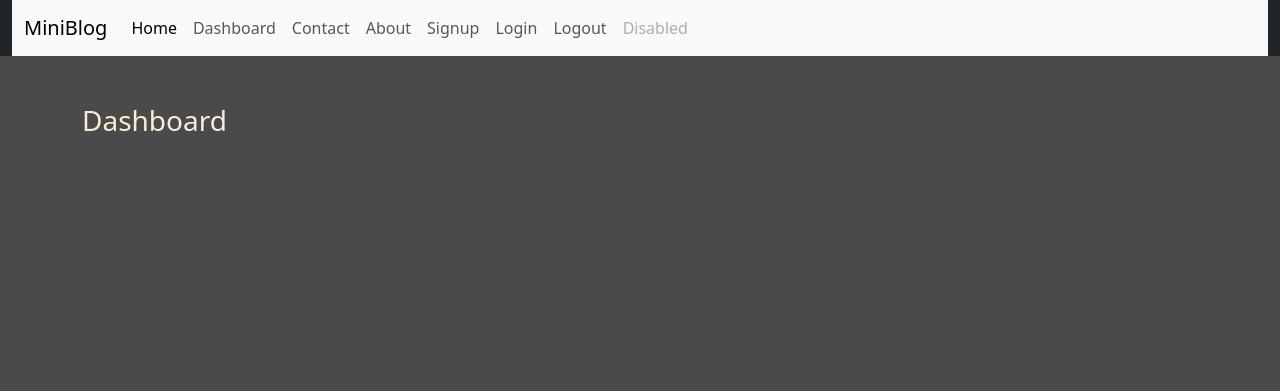
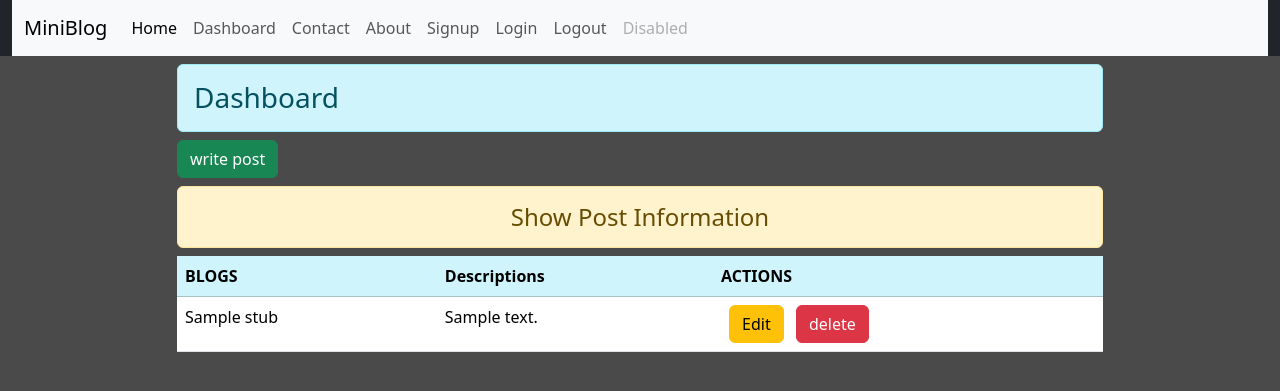
Before and after one commit to anonymousmani/miniblog, a Django app: template miniblog/blog/templates/blog/dashboard.html in a window 1280 px wide. Shown: the top 391 px of the page. Run offline with Django 4.2, Linux system fonts and the light colour scheme; the template is opened without the code that fills it: most values are stand-ins (such as "Sample title", 1, 10 or a date in 2020); some libraries are stand-ins or nearby versions.

Commit message:
Add files via upload

```diff
--- a/miniblog/blog/templates/blog/dashboard.html
+++ b/miniblog/blog/templates/blog/dashboard.html
@@ -1,8 +1,43 @@
 {% extends 'blog/base.html' %}
 {% load static %}
 {% block content %}
-    <div class="col-sm-10">
-       <h3 class="my-5">Dashboard</h3>
+    <div class="col-sm-10 offset-1">
+       <h3 class="my-2 alert alert-info">Dashboard</h3>
+            <a href="{% url "newpost" %}" class=" btn btn-success">write post</a>
+            <h4 class=" my-2 text-center alert alert-warning">Show Post Information</h4>
+            {% if stub %}
+            <table class="table table table-hover">
+                    <thead>
+                      <tr>
+                        <th scope="blog" class='table-info'>BLOGS</th>
+                        <th scope="description" class='table-info'>Descriptions</th>
+                        <th scope="action" class='table-info'>ACTIONS</th>
+                      </tr>
+                    </thead>
+                    <tbody>
+                     {% for s in stub  %}
+                      <tr>
+                        <td>{{s.title}}</td>
+                        <td>{{s.desc}}</td>
+                        <td>
+                            <form action="{% url "updatedata" s.id %}" method="post"  class="d-inline">
+                                {% csrf_token %}
+                                <input type="submit" class=" mx-2 btn btn-warning" value="Edit">
+                              </form>
+                            <form action="{% url "deletedata" s.id %}" method="post" class="d-inline">
+                              {% csrf_token %}
+                              <input type="submit" class="btn btn-danger" value="delete">
+                            </form>
+                        </td>
+                      </tr>
+                      {% endfor %}
+                    </tbody>
+            </table>
+            {% else %}
+            <h4 class="text-center alert alert-danger">No Data</h4>
+            {% endif %}
 
+        </div>
     </div>
+</div>
 {% endblock %}
```
